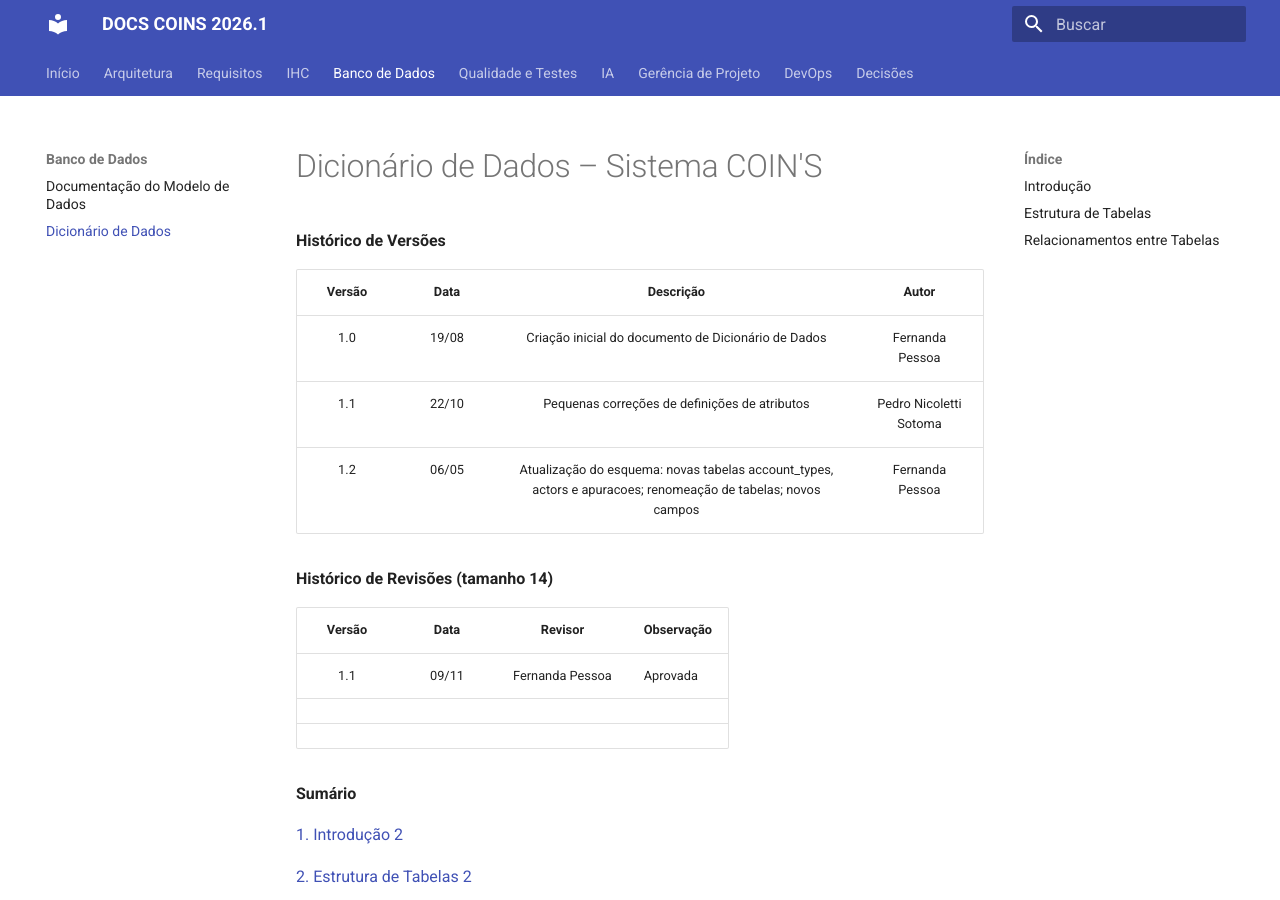
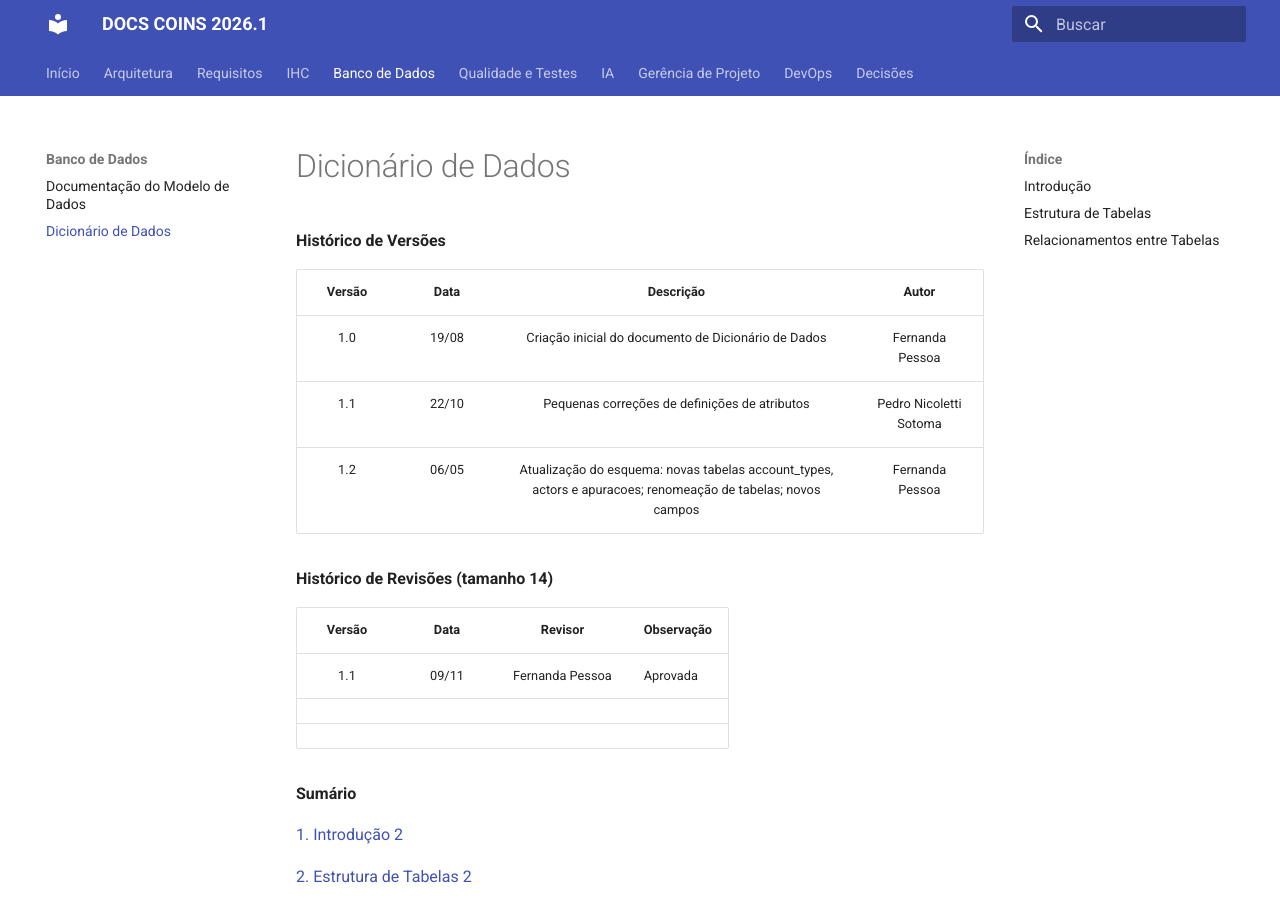
Before and after one commit to NES-Contabilidade-Integrada/doc-coins2026.1, an MkDocs documentation site: the page built from docs/banco-de-dados/dicionario-dados.md, in a window 1280 px wide and 900 px high. Built offline with MkDocs 1.6.1 and Material for MkDocs 9.7.7, drawn with Linux system fonts in a browser that asks for light colours.

Commit message:
fix(banco-de-dados): remove redundant project name from document titles
Co-Authored-By: Claude Sonnet 4.6 <noreply@anthropic.com>

```diff
--- a/docs/banco-de-dados/dicionario-dados.md
+++ b/docs/banco-de-dados/dicionario-dados.md
@@ -1,4 +1,4 @@
-# Dicionário de Dados – Sistema COIN'S
+# Dicionário de Dados
 
 **Histórico de Versões**
 
```
Also changed, not shown: docs/banco-de-dados/documentacao-modelo-dados.md (+1 -1 lines).
